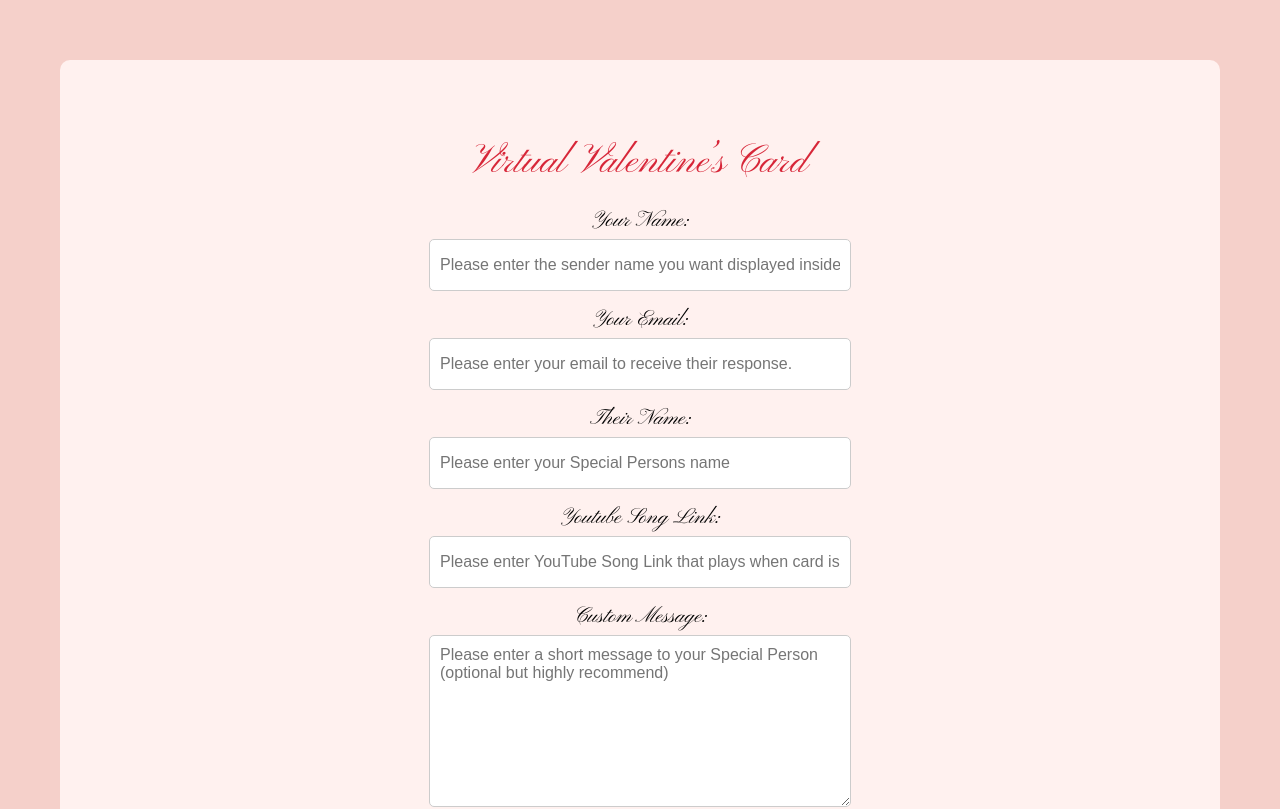
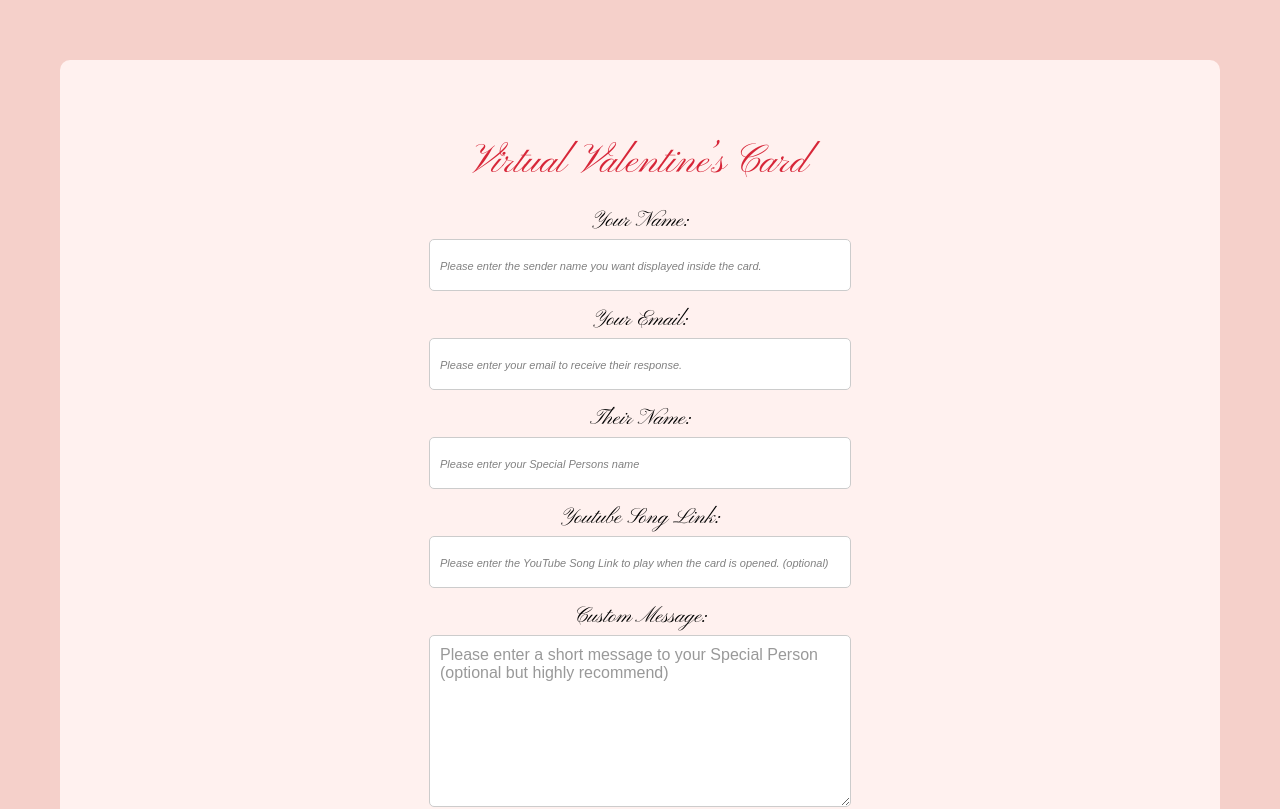
Before and after one commit to isabelagbu/be-my-valentines, a React (Create React App) app: page / in a window 1280 px wide. Shown: the top 809 px of the page. Built offline with nearby package versions, Linux system fonts and the light colour scheme.

Commit message:
updated placeholder text size

```diff
--- a/src/SenderForm.js
+++ b/src/SenderForm.js
@@ -74,7 +74,7 @@ const SenderForm = () => {
                 </div>
                 <div className="form-group">
                     <label>Youtube Song Link:</label>
-                    <input placeholder="Please enter YouTube Song Link that plays when card is opened. (optional)" type="url" className="input-field" value={youtubeLink} onChange={(e) => setYoutubeLink(e.target.value)} />
+                    <input placeholder="Please enter the YouTube Song Link to play when the card is opened. (optional)" type="url" className="input-field" value={youtubeLink} onChange={(e) => setYoutubeLink(e.target.value)} />
                 </div>
                 <div className="form-group" id="val-msg-div">
                     <label id="msg-box-label">Custom Message:</label>
--- a/src/index.css
+++ b/src/index.css
@@ -354,6 +354,18 @@ h1, h2, h3, .yes-no-btn,.open-button,a,.send-button, label, .generate-button {
   padding: 20px;
 }
 
+.input-field::placeholder,
+.textarea-field::placeholder {
+  font-size: 11px; /* Adjust the size */
+  color: gray; /* Optional: Change placeholder color */
+  font-style: italic; /* Optional: Change font style */
+}
+
+.sender-form-message-box::placeholder {
+  font-size: 16px; /* Example size */
+  color: #999; /* Lighter text */
+}
+
 /* Form Groups */
 .form-group {
   display: flex;
```
